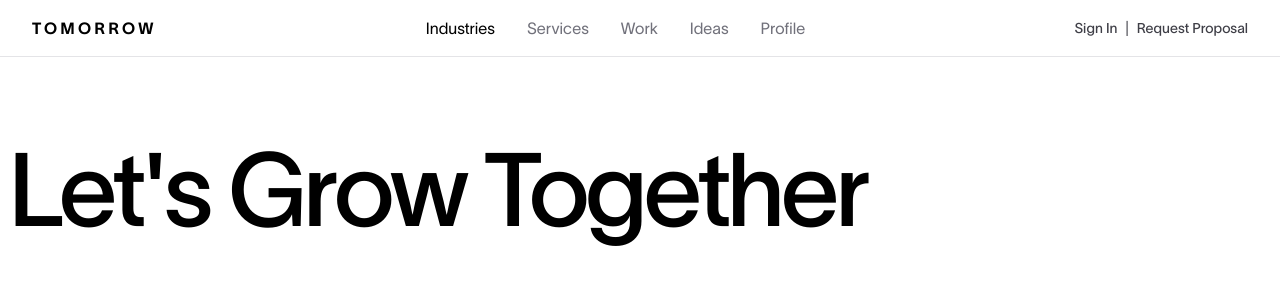
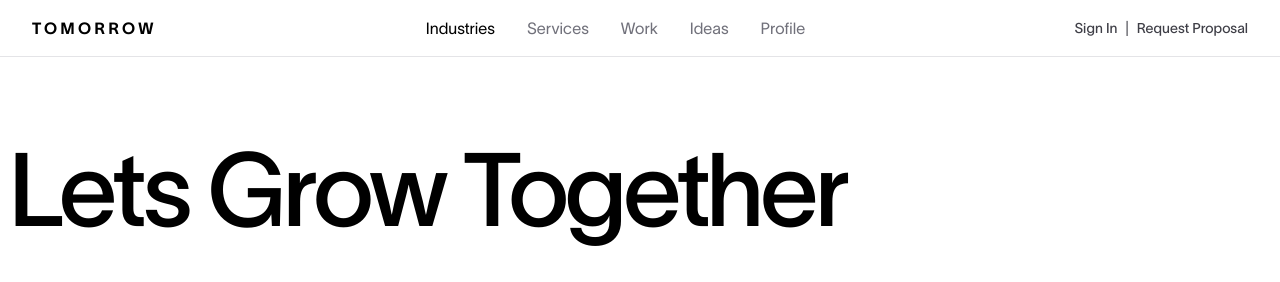
Before and after one commit to ZahraaHawie/webv, a Next.js app: page /contact in a window 1280 px wide. Shown: the top 282 px of the page. Built offline with nearby package versions, Linux system fonts and the light colour scheme; grey boxes are pictures that could not be loaded.

Commit message:
Update page.js

```diff
--- a/src/app/contact/page.js
+++ b/src/app/contact/page.js
@@ -66,7 +66,7 @@ export default function ContactPage() {
         <div className="max-w-[1500px] mx-auto px-1 md:px-2">
           {/* Page title */}
           <h1 className="text-black mb-10 md:mb-12" style={{ fontFamily: 'Lausanne', fontWeight: 450, letterSpacing: '-0.04em', lineHeight: 0.9, fontSize: 'clamp(44px,8vw,120px)' }}>
-            Let's Grow Together
+            Lets Grow Together
           </h1>
 
           {/* Grid */}
```
